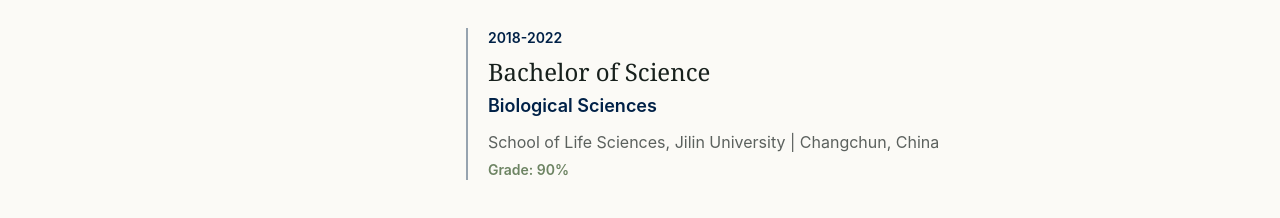
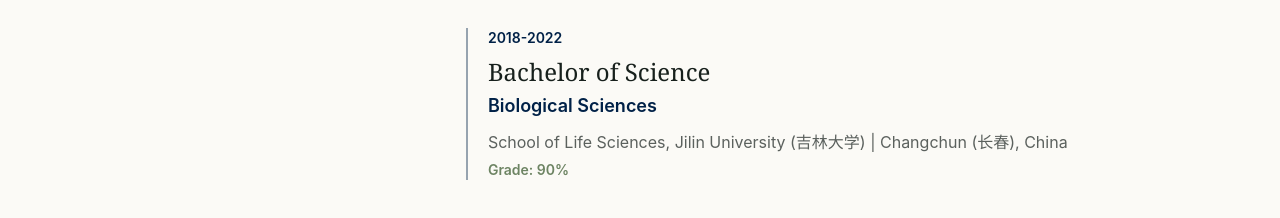
Before and after one commit to KKZZ999/kaixin-academic-website, a Next.js app: page / in a window 1280 px wide. Shown: the part 1446-1664 px from the top of the page. Built offline with nearby package versions, Linux system fonts and the light colour scheme.

Commit message:
Add Chinese names for Jilin education

```diff
--- a/data/site-content.ts
+++ b/data/site-content.ts
@@ -44,8 +44,8 @@
       years: "2018-2022",
       degree: "Bachelor of Science",
       field: "Biological Sciences",
-      institution: "School of Life Sciences, Jilin University",
-      location: "Changchun, China",
+      institution: "School of Life Sciences, Jilin University (吉林大学)",
+      location: "Changchun (长春), China",
       detail: "Grade: 90%"
     }
   ]
```
